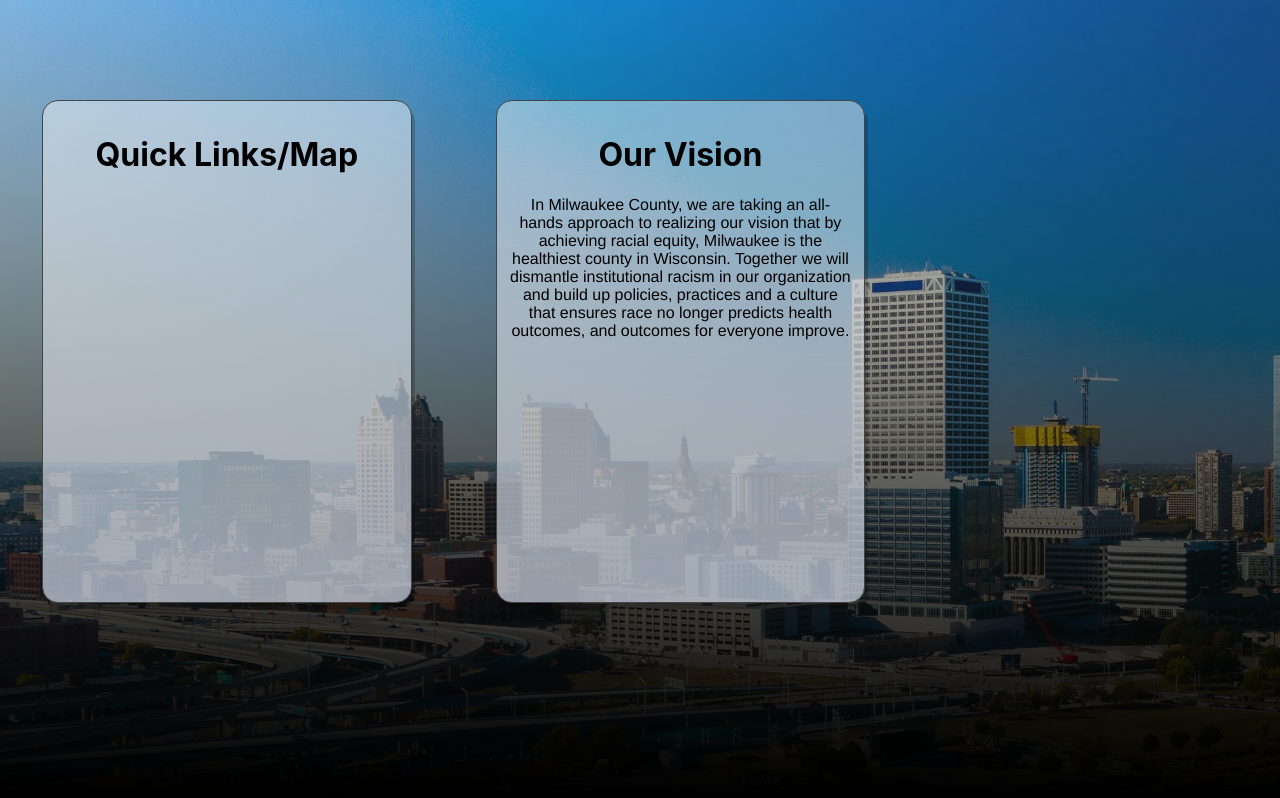
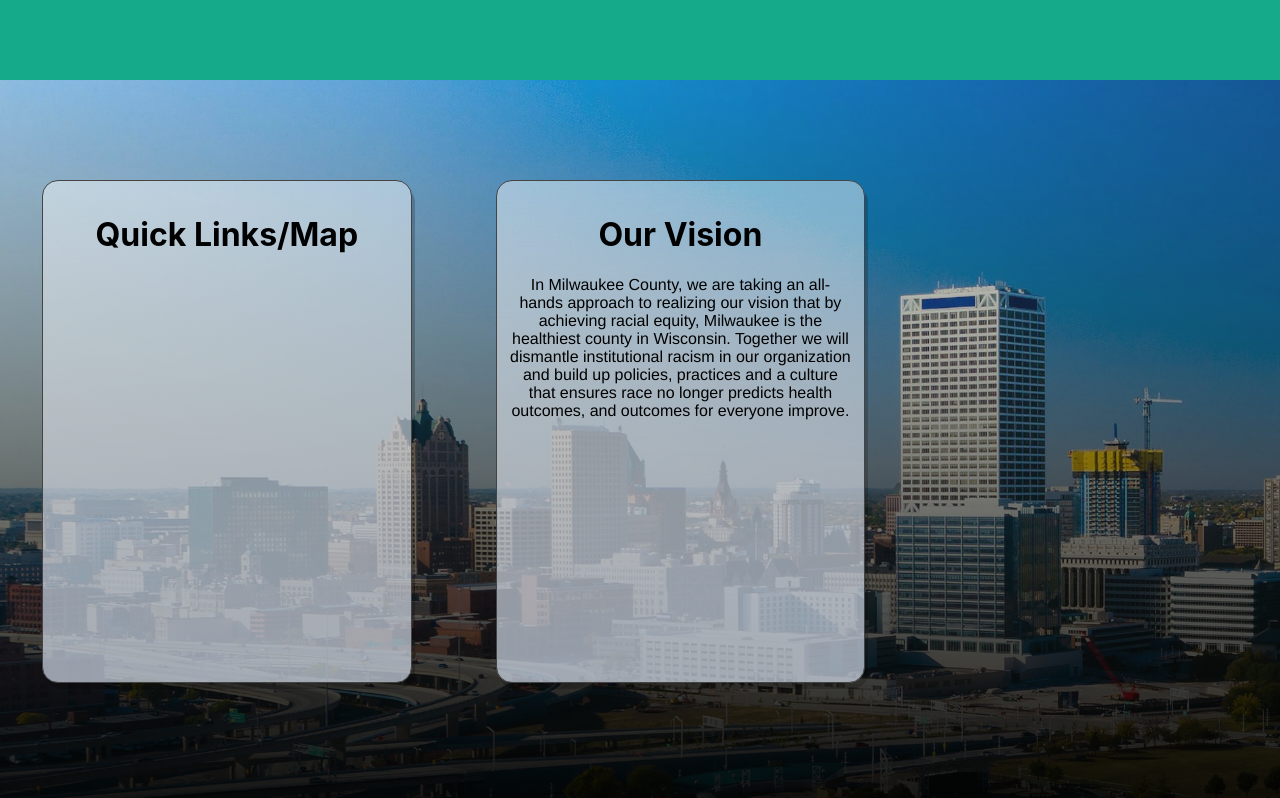
Before and after one commit to CGuyton99/AI-Consulting-RFP, a React (Create React App) app: page / in a window 1280 px wide. Shown: the top 798 px of the page. Built offline with nearby package versions, Linux system fonts and the light colour scheme.

Commit message:
nav bar is now visible
dope

```diff
--- a/src/App.js
+++ b/src/App.js
@@ -11,7 +11,9 @@ import navbar from './components/nav-bar/navbar';
 
 function App() {
   return (
+    <div>
       <Home/>
+    </div>
   )
 };
 
--- a/src/components/nav-bar/navbar.js
+++ b/src/components/nav-bar/navbar.js
@@ -1,8 +1,21 @@
 import React from 'react'
+import "./style.css";
 
 function navbar() {
   return (
-	<div>nav-bar</div>
+	<nav>
+    <h3>
+      Logo
+    </h3>
+        <ul>
+          <li>Home</li>
+          <li>Calendar</li>
+          <li>Careers</li>
+          <li>Directories</li>
+          <li>News and Bulletin</li>
+          <li>Food and Amenities</li>
+        </ul>
+  </nav>
   )
 }
 
--- a/src/components/nav-bar/style.css
+++ b/src/components/nav-bar/style.css
@@ -0,0 +1,14 @@
+.App {
+    text-align: center;
+}
+
+navbar{
+    display: flex;
+    justify-content: space-around;
+    align-items: center;
+    min-height: 10vh;
+    background: rgb(20, 170, 138);
+    color: antiquewhite;
+    position: relative;
+    z-index: 1;
+}
--- a/src/pages/home.js
+++ b/src/pages/home.js
@@ -1,10 +1,12 @@
 import React from "react";
 import "./index.css";
+import navbar from "../components/nav-bar/navbar";
 function Home() {
   return (
     <body className="homeback">
+      <navbar/>
       <main>
-        <div className="homesection">
+                <div className="homesection">
             <div className="center">
                 <h1>Quick Links/Map</h1>
             </div>
```
Also changed, not shown: src/App.css (deleted, +0 -38 lines).
